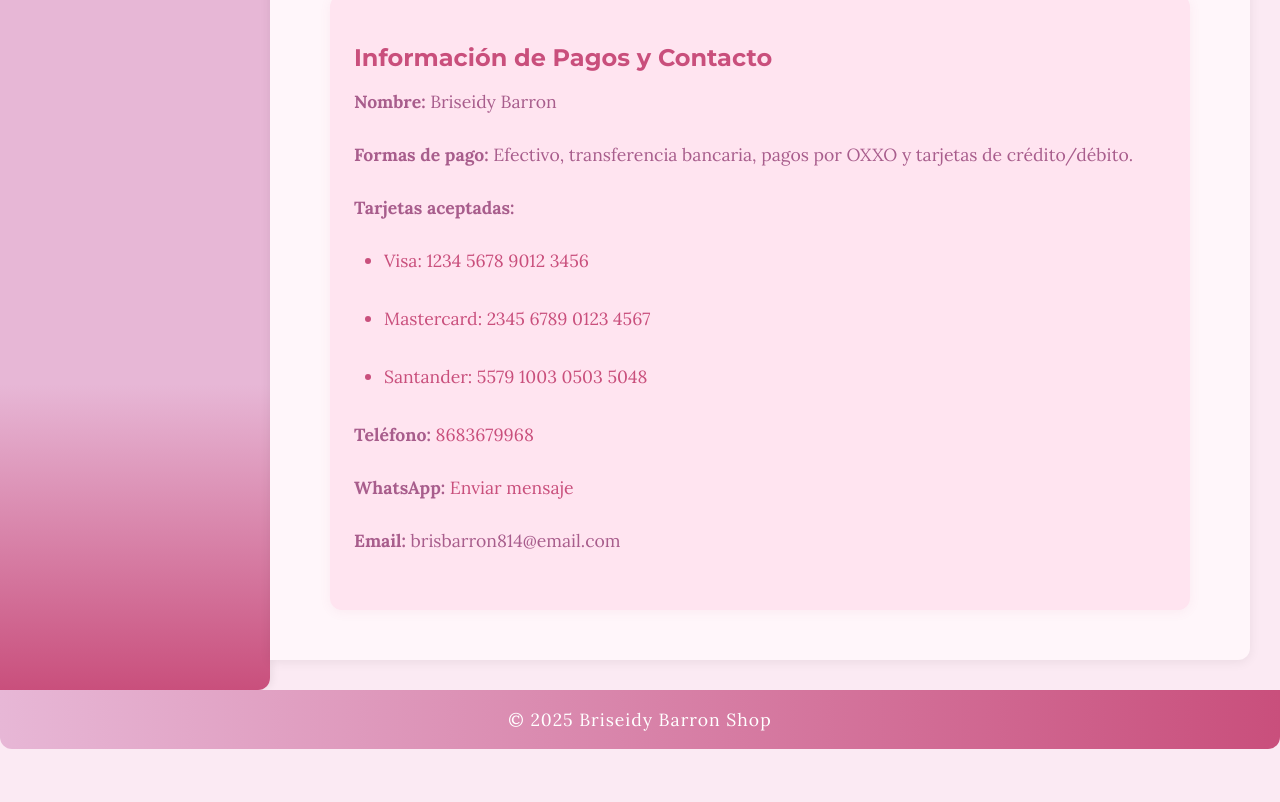
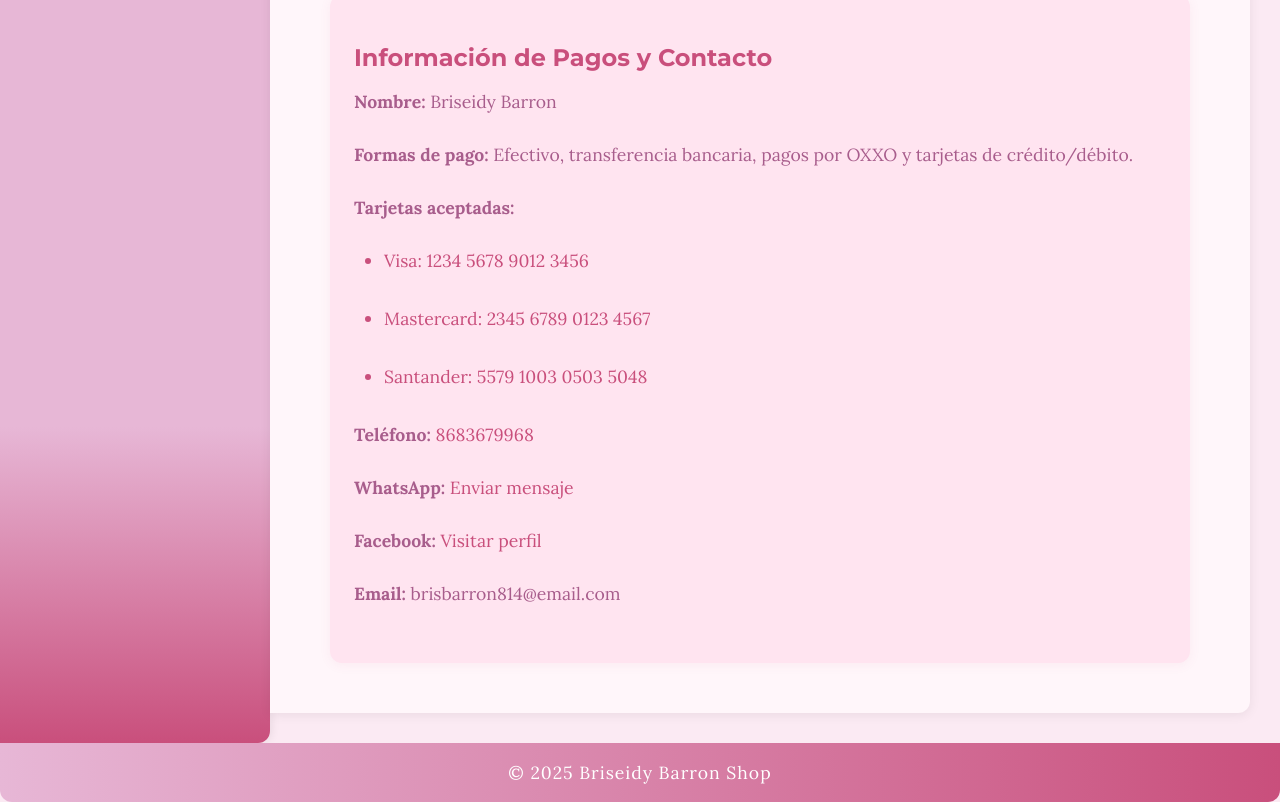
Before and after one commit to 19steamxix-bot/Briseidy_Shop, a plain HTML site: page index.html in a window 1280 px wide. Shown: the part 955-1757 px from the top of the page. Before the commit the page ends 1704 px from the top, so only its background shows below. Drawn offline with nearby package versions, Linux system fonts and the light colour scheme.

Commit message:
Add files via upload
Signed-off-by: 19steamxix-bot <19steamxix@gmail.com>

```diff
--- a/index.html
+++ b/index.html
@@ -68,6 +68,7 @@
                     </ul>
                     <p style="font-size: 1.1em; color: #a85d8c;"><strong>Teléfono:</strong> <a href="tel:8683679968" style="color: #c94f7c; text-decoration: none;">8683679968</a></p>
                     <p style="font-size: 1.1em; color: #a85d8c;"><strong>WhatsApp:</strong> <a href="https://wa.me/5218683679968" target="_blank" style="color: #c94f7c; text-decoration: none;">Enviar mensaje</a></p>
+                    <p style="font-size: 1.1em; color: #a85d8c;"><strong>Facebook:</strong> <a href="https://www.facebook.com/share/1ankYYSkBw/?mibextid=wwXIfr" target="_blank" style="color: #c94f7c; text-decoration: none;">Visitar perfil</a></p>
                     <p style="font-size: 1.1em; color: #a85d8c;"><strong>Email:</strong> brisbarron814@email.com</p>
                 </section>
             </main>
```
